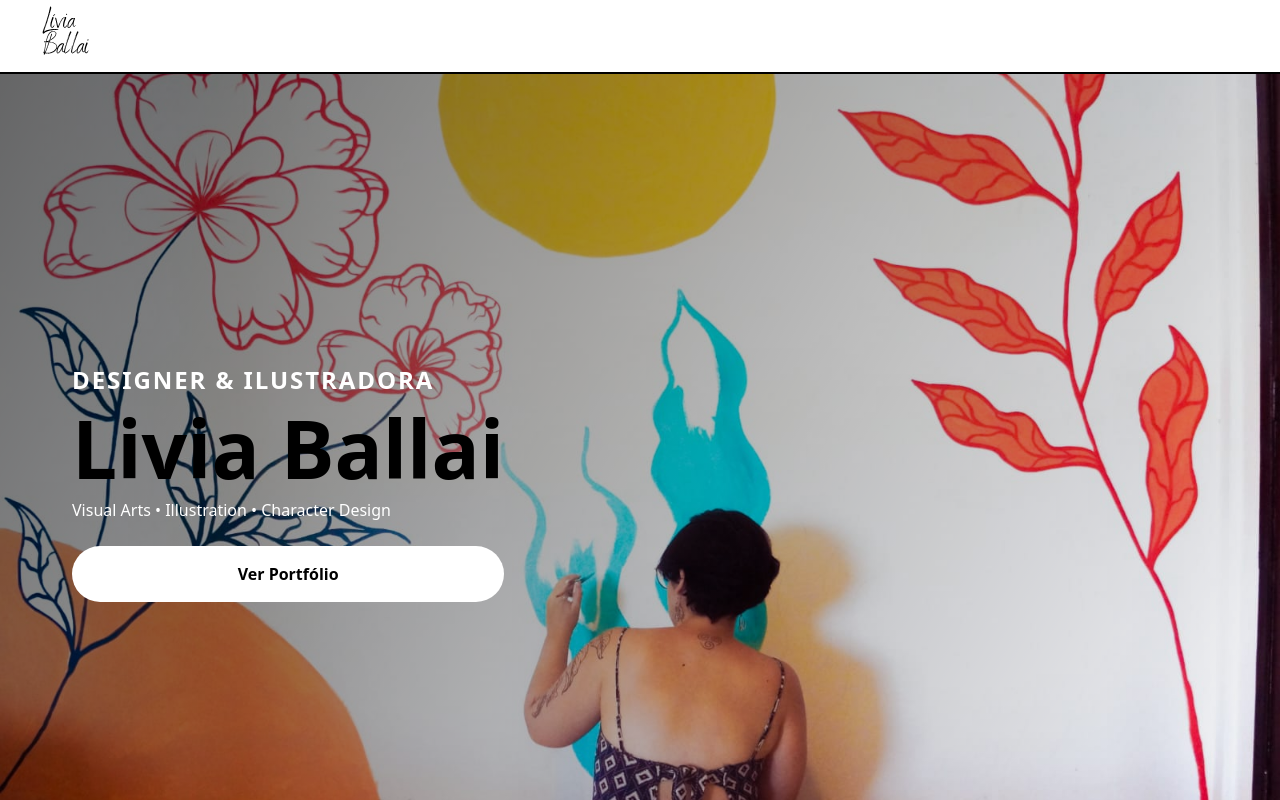
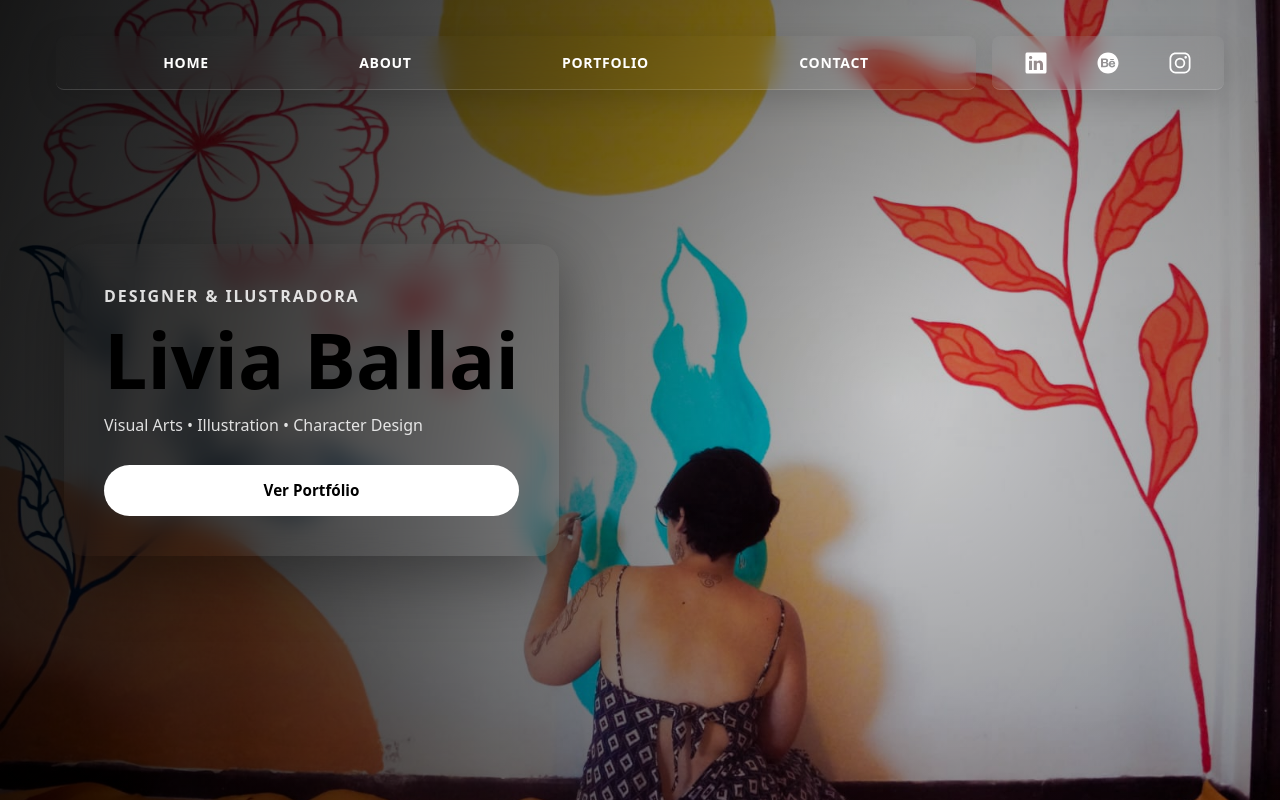
Before and after one commit to RafaelSilveirax/Livia-portfolio, a React (Vite) app: page / in a window 1280 px wide. Shown: the top 800 px of the page. Built offline with nearby package versions, Linux system fonts and the light colour scheme; a web font is replaced by a local one.

Commit message:
feat: new menu

```diff
--- a/src/components/ui/Menu.module.css
+++ b/src/components/ui/Menu.module.css
@@ -1,18 +1,18 @@
 .nav {
-  position: sticky;
+  position: fixed;
   top: 0;
-  z-index: 10;
-  background: var(--color-livia-navy-blue);
-  border-bottom: #000000 solid 2px;
+  width: 100%;
+  z-index: 50;
+  padding-top: 20px;
 }
 
 .inner {
+  max-width: 1200px;
   margin: 0 auto;
-  padding: 0.25rem 2rem;
-  display: flex;
+  padding: 1rem 1rem;
+  display: flex; /* ← ESSENCIAL: alinha links + hamburguer */
   align-items: center;
-  justify-content: space-between;
-  gap: 1.5rem;
+  justify-content: flex-end; /* empurra tudo para direita (sem logo) */
 }
 
 .logo {
@@ -20,93 +20,208 @@
   height: 64px;
 }
 
+/* ── Desktop links wrapper ── */
 .links {
   display: flex;
-  align-items: center;
-  gap: 2.5rem;
+  width: 100%;
+  gap: 1rem;
   font-family: var(--font-family-montserrat);
   color: #fff;
+}
+
+.links > * {
+  background: color-mix(in srgb, var(--color-livia-navy-blue) 50%, transparent);
+  backdrop-filter: blur(12px);
+  -webkit-backdrop-filter: blur(12px);
+  border-bottom: 1px solid rgba(255, 255, 255, 0.15);
+  box-shadow: 0 8px 30px rgba(0, 0, 0, 0.15);
+  border-radius: 8px;
+  justify-content: space-around;
+  height: 54px;
+  padding: 1rem 2rem;
+}
+
+.linksPages {
+  width: 100%;
+  display: flex;
 }
 
 .linkButton {
   background: transparent;
   border: none;
-  color: inherit;
-  font-size: 1rem;
-  text-transform: capitalize;
+  color: #fff;
+  font-size: 0.875rem;
   cursor: pointer;
   transition: color 0.2s ease;
   font-weight: 600;
   text-transform: uppercase;
+  letter-spacing: 0.05em;
+  padding: 0;
 }
 
 .linkButton:hover {
   color: var(--color-livia-turquoise);
 }
 
-.divider {
-  color: color-mix(in srgb, #fff 40%, transparent);
-  font-size: 1.2rem;
-  user-select: none;
-}
-
 .socials {
   display: flex;
-  gap: 1rem;
+  align-items: center;
   color: #fff;
+  gap: 3rem;
 }
 
 .socialLink {
   color: #fff;
   transition: color 0.2s ease;
+  display: flex;
+  align-items: center;
 }
 
 .socialLink:hover {
   color: var(--color-livia-turquoise);
 }
 
+/* ── Hamburguer — oculto no desktop ── */
 .menuButton {
-  background: transparent;
-  border: 1px solid color-mix(in srgb, var(--bg-color) 50%, transparent);
-  border-radius: 999px;
-  padding: 0.4rem 0.75rem;
   display: none;
+  background: color-mix(in srgb, var(--color-livia-navy-blue) 50%, transparent);
+  backdrop-filter: blur(12px);
+  -webkit-backdrop-filter: blur(12px);
+  border: 1px solid rgba(255, 255, 255, 0.3);
+  border-radius: 8px; /* ← era 999px, agora quadrado */
+  padding: 0.6rem 0.7rem;
   cursor: pointer;
   color: #fff;
+  flex-direction: column;
+  gap: 5px;
+  align-items: center;
+  justify-content: center;
 }
 
 .menuButton span {
   display: block;
-  width: 20px;
+  width: 22px;
   height: 2px;
   background: currentColor;
   border-radius: 999px;
-  margin: 4px 0;
+  transition:
+    transform 0.25s ease,
+    opacity 0.2s ease;
 }
 
+/* Animação X quando aberto */
+.menuButtonOpen span:nth-child(1) {
+  transform: translateY(7px) rotate(45deg);
+}
+.menuButtonOpen span:nth-child(2) {
+  opacity: 0;
+  transform: scaleX(0);
+}
+.menuButtonOpen span:nth-child(3) {
+  transform: translateY(-7px) rotate(-45deg);
+}
+
+/* ── Mobile panel ── */
 .mobilePanel {
-  display: none;
-  background: var(--color-livia-navy-blue);
-  padding: 0.5rem 1.5rem 1rem;
-  border-top: 1px solid color-mix(in srgb, var(--bg-color) 20%, transparent);
+  max-height: 0;
+  overflow: hidden;
+  opacity: 0;
+  transition:
+    max-height 0.35s ease,
+    opacity 0.25s ease;
 }
 
 .mobilePanelOpen {
-  display: grid;
-  gap: 1rem;
+  max-height: 500px;
+  opacity: 1;
+}
+
+.mobilePanelInner {
+  margin: 0.5rem 1.5rem 1rem;
+  padding: 1.25rem 1.5rem;
+  display: flex;
+  flex-direction: column;
+  gap: 1.25rem;
+
+  /* mesmo glassmorphism do desktop */
+  background: color-mix(in srgb, var(--color-livia-navy-blue) 70%, transparent);
+  backdrop-filter: blur(16px);
+  -webkit-backdrop-filter: blur(16px);
+  border: 1px solid rgba(255, 255, 255, 0.12);
+  border-radius: 12px;
+  box-shadow: 0 8px 30px rgba(0, 0, 0, 0.2);
 }
 
 .mobileLinks {
-  display: grid;
-  gap: 0.75rem;
+  display: flex;
+  flex-direction: column;
+  gap: 0.25rem;
 }
 
+/* Links individuais no mobile com linha separadora */
+.mobileLinkButton {
+  background: transparent;
+  border: none;
+  border-bottom: 1px solid rgba(255, 255, 255, 0.08);
+  color: #fff;
+  font-family: var(--font-family-montserrat);
+  font-size: 0.9rem;
+  font-weight: 600;
+  text-transform: uppercase;
+  letter-spacing: 0.08em;
+  cursor: pointer;
+  text-align: left;
+  padding: 0.65rem 0;
+  transition:
+    color 0.2s ease,
+    padding-left 0.2s ease;
+}
+
+.mobileLinkButton:last-child {
+  border-bottom: none;
+}
+
+.mobileLinkButton:hover {
+  color: var(--color-livia-turquoise);
+  padding-left: 6px;
+}
+
+/* Divisor */
+.mobileDivider {
+  height: 1px;
+  background: rgba(255, 255, 255, 0.1);
+}
+
+.mobileSocials {
+  display: flex;
+  gap: 1.25rem;
+  align-items: center;
+}
+
+.mobileSocialLink {
+  color: rgba(255, 255, 255, 0.75);
+  transition: color 0.2s ease;
+  display: flex;
+  align-items: center;
+}
+
+.mobileSocialLink:hover {
+  color: var(--color-livia-turquoise);
+}
+
+/* ── Breakpoint mobile ── */
 @media (max-width: 820px) {
+  .nav {
+    padding-top: 0;
+  }
+  .inner {
+    padding: 0; /* mantém tudo à direita */
+  }
   .links {
-    display: none;
+    display: none; /* esconde menu desktop */
   }
 
   .menuButton {
-    display: block;
+    display: flex; /* mostra hamburguer */
   }
 }
--- a/src/components/ui/Menu.tsx
+++ b/src/components/ui/Menu.tsx
@@ -1,62 +1,90 @@
-import { useState } from "react";
-import { IoLogoInstagram, IoLogoLinkedin } from "react-icons/io5";
-import logoOficial from "../../assets/logo_oficial.svg";
+import { useState, useEffect } from "react";
+import {
+  IoLogoInstagram,
+  IoLogoLinkedin,
+  IoLogoBehance,
+} from "react-icons/io5";
 import styles from "./Menu.module.css";
 
-const sections = ["about", "portfolio", "contact"];
+const sections = ["home", "about", "portfolio", "contact"];
+
+const socialLinks = [
+  {
+    href: "https://www.linkedin.com/in/l%C3%ADvia-ballai-9b650b1a2/",
+    icon: <IoLogoLinkedin size={24} />,
+    label: "LinkedIn",
+  },
+  {
+    href: "https://www.behance.net/liviaballaf10d",
+    icon: <IoLogoBehance size={24} />,
+    label: "Behance",
+  },
+  {
+    href: "https://www.instagram.com/livia_zab/",
+    icon: <IoLogoInstagram size={24} />,
+    label: "Instagram",
+  },
+];
 
 function Menu() {
   const [isOpen, setIsOpen] = useState(false);
+  useEffect(() => {
+    const mq = window.matchMedia("(min-width: 821px)");
+
+    function handleChange(e: MediaQueryListEvent) {
+      if (e.matches) setIsOpen(false);
+    }
+
+    mq.addEventListener("change", handleChange);
+    return () => mq.removeEventListener("change", handleChange);
+  }, []);
 
   function scrollTo(section: string) {
-    document.getElementById(section)?.scrollIntoView({
-      behavior: "smooth",
-    });
+    document.getElementById(section)?.scrollIntoView({ behavior: "smooth" });
     setIsOpen(false);
   }
 
   return (
     <nav className={styles.nav}>
+      {/* ── Barra principal ── */}
       <div className={styles.inner}>
-        <img src={logoOficial} alt="Logo Livia" className={styles.logo} />
+        {/* Links desktop */}
+        <div className={styles.links}>
+          <div className={styles.linksPages}>
+            {sections.map((sec) => (
+              <button
+                className={styles.linkButton}
+                key={sec}
+                onClick={() => scrollTo(sec)}
+              >
+                {sec}
+              </button>
+            ))}
+          </div>
 
-        <div className={styles.links}>
-          {sections.map((sec) => (
-            <button
-              className={styles.linkButton}
-              key={sec}
-              onClick={() => scrollTo(sec)}
-            >
-              {sec}
-            </button>
-          ))}
-          <span className={styles.divider}>|</span>
-          <a
-            className={styles.socialLink}
-            href="https://www.linkedin.com/in/l%C3%ADvia-ballai-9b650b1a2/"
-            target="_blank"
-            rel="noopener noreferrer"
-            aria-label="LinkedIn"
-          >
-            <IoLogoLinkedin className="text-4xl" />
-          </a>
-          <a
-            className={styles.socialLink}
-            href="https://www.instagram.com/livia_zab/"
-            target="_blank"
-            rel="noopener noreferrer"
-            aria-label="Instagram"
-          >
-            <IoLogoInstagram className="text-4xl" />
-          </a>
+          <div className={styles.socials}>
+            {socialLinks.map(({ href, icon, label }) => (
+              <a
+                key={label}
+                className={styles.socialLink}
+                href={href}
+                target="_blank"
+                rel="noopener noreferrer"
+                aria-label={label}
+              >
+                {icon}
+              </a>
+            ))}
+          </div>
         </div>
 
+        {/* Hamburguer — aparece só no mobile */}
         <button
-          className={styles.menuButton}
+          className={`${styles.menuButton} ${isOpen ? styles.menuButtonOpen : ""}`}
           onClick={() => setIsOpen((prev) => !prev)}
           aria-expanded={isOpen}
           aria-controls="mobile-menu"
-          aria-label="Abrir menu"
+          aria-label={isOpen ? "Fechar menu" : "Abrir menu"}
         >
           <span />
           <span />
@@ -64,38 +92,43 @@ function Menu() {
         </button>
       </div>
 
+      {/* ── Painel mobile ── */}
       <div
         id="mobile-menu"
         className={`${styles.mobilePanel} ${isOpen ? styles.mobilePanelOpen : ""}`}
+        aria-hidden={!isOpen}
       >
-        <div className={styles.mobileLinks}>
-          {sections.map((sec) => (
-            <button
-              className={styles.linkButton}
-              key={sec}
-              onClick={() => scrollTo(sec)}
-            >
-              {sec}
-            </button>
-          ))}
-        </div>
-        <div className={styles.socials}>
-          <a
-            href="https://www.linkedin.com/in/l%C3%ADvia-ballai-9b650b1a2/"
-            target="_blank"
-            rel="noopener noreferrer"
-            aria-label="LinkedIn"
-          >
-            <IoLogoLinkedin className="text-4xl" />
-          </a>
-          <a
-            href="https://www.instagram.com/livia_zab/"
-            target="_blank"
-            rel="noopener noreferrer"
-            aria-label="Instagram"
-          >
-            <IoLogoInstagram className="text-4xl" />
-          </a>
+        <div className={styles.mobilePanelInner}>
+          {/* Links de navegação */}
+          <div className={styles.mobileLinks}>
+            {sections.map((sec) => (
+              <button
+                className={styles.mobileLinkButton}
+                key={sec}
+                onClick={() => scrollTo(sec)}
+              >
+                {sec}
+              </button>
+            ))}
+          </div>
+
+          <div className={styles.mobileDivider} />
+
+          {/* Redes sociais */}
+          <div className={styles.mobileSocials}>
+            {socialLinks.map(({ href, icon, label }) => (
+              <a
+                key={label}
+                className={styles.mobileSocialLink}
+                href={href}
+                target="_blank"
+                rel="noopener noreferrer"
+                aria-label={label}
+              >
+                {icon}
+              </a>
+            ))}
+          </div>
         </div>
       </div>
     </nav>
--- a/src/sections/home/Home.tsx
+++ b/src/sections/home/Home.tsx
@@ -3,20 +3,26 @@ import HomeBackground from "../../assets/home-background.png";
 
 function Home() {
   return (
-    <section
-      className={styles.hero}
-      id="portfolio"
-      style={{
-        backgroundImage: `linear-gradient(120deg, rgba(0, 0, 0, 0.6), transparent), url(${HomeBackground})`,
-      }}
-    >
+    <section className={styles.hero} id="portfolio">
+      <img
+        src={HomeBackground}
+        alt="Livia Ballai pintando mural artístico"
+        className={styles.hero__img}
+        fetchPriority="high"
+      />
+
+      <div className={styles.hero__overlay} />
+
       <div className={styles.container}>
         <div className={styles.content}>
           <p className={styles.kicker}>Designer & Ilustradora</p>
+
           <h1 className={styles.title}>Livia Ballai</h1>
+
           <p className={styles.subtitle}>
             Visual Arts • Illustration • Character Design
           </p>
+
           <button className={styles.cta}>Ver Portfólio</button>
         </div>
       </div>
--- a/src/sections/home/home.module.css
+++ b/src/sections/home/home.module.css
@@ -1,41 +1,73 @@
 .hero {
   position: relative;
-  min-height: 100vh;
-  background-size: cover;
-  background-position: center;
-  padding: 6rem 0 4rem;
+  width: 100%;
+  min-height: 100svh;
+  overflow: hidden;
+}
+
+.hero__img {
+  position: absolute;
+  inset: 0;
+  width: 100%;
+  height: 100%;
+  object-fit: cover;
+  object-position: center 35%;
+  z-index: 0;
+}
+
+.hero__overlay {
+  position: absolute;
+  inset: 0;
+  z-index: 1;
+
+  background:
+    radial-gradient(circle at 70% 50%, rgba(0, 0, 0, 0.1), rgba(0, 0, 0, 0.65)),
+    linear-gradient(
+      110deg,
+      rgba(0, 0, 0, 0.75) 0%,
+      rgba(0, 0, 0, 0.4) 40%,
+      rgba(0, 0, 0, 0.1) 70%
+    );
 }
 
 .container {
   position: relative;
-  max-width: 1200px;
+  z-index: 2;
+  width: 100%;
+  max-width: 1280px;
   margin: 0 auto;
-  padding: 0 2rem;
+  padding: 0 clamp(1.5rem, 5vw, 4rem);
+  min-height: 100svh;
   display: flex;
   align-items: center;
-  min-height: calc(100vh - 10rem);
 }
 
 .content {
   display: flex;
   flex-direction: column;
-  gap: 0.5rem;
-  max-width: 32rem;
+  gap: 0.75rem;
+  max-width: 520px;
+  padding: 2.5rem;
+  border-radius: 20px;
+  backdrop-filter: blur(12px);
+  /* background: rgba(0, 0, 0, 0.25); */
+  background: color-mix(in srgb, var(--color-livia-navy-blue) 25%, transparent);
+  box-shadow: 0 20px 60px rgba(0, 0, 0, 0.35);
 }
 
 .kicker {
   font-family: var(--font-family-glacial);
   font-weight: 600;
-  letter-spacing: 0.08em;
+  letter-spacing: 0.12em;
   text-transform: uppercase;
-  color: #fff;
-  font-size: 1.5rem;
+  color: rgba(255, 255, 255, 0.85);
+  font-size: 1rem;
 }
 
 .title {
   font-family: var(--font-family-montserrat);
   font-weight: 700;
-  font-size: 5rem;
+  font-size: clamp(3rem, 6vw, 5rem);
   color: var(--color-livia-dark-coral);
   line-height: 1.05;
 }
@@ -43,44 +75,61 @@
 .subtitle {
   font-family: var(--font-family-glacial);
   font-size: 1rem;
-  color: #fff;
+  color: rgba(255, 255, 255, 0.85);
 }
 
 .cta {
   font-family: var(--font-family-glacial);
   font-weight: 600;
-  font-size: 1rem;
-  padding: 1rem 2rem;
-  margin: 1rem 0;
+  font-size: 0.95rem;
+  padding: 0.9rem 2rem;
+  margin-top: 1rem;
   border-radius: 999px;
   border: none;
   background: #fff;
   color: var(--color-livia-copper);
   cursor: pointer;
   transition:
-    transform 0.2s ease,
-    background 0.2s ease;
+    transform 0.25s ease,
+    box-shadow 0.25s ease,
+    background 0.25s ease;
 }
 
 .cta:hover {
   background: var(--color-livia-copper);
-  color: #fff;
-  transform: translateY(-2px);
+  color: white;
+  transform: translateY(-3px);
+  box-shadow: 0 10px 30px rgba(0, 0, 0, 0.3);
 }
 
-@media (max-width: 900px) {
+@media (max-width: 768px) {
   .container {
-    min-height: auto;
+    align-items: flex-end;
+    padding-bottom: 4rem;
   }
-}
 
-@media (max-width: 600px) {
-  .hero {
-    padding: 5rem 0 3rem;
+  .content {
+    max-width: 100%;
+    padding: 2rem;
+  }
+
+  .title {
+    font-size: 3rem;
   }
 
   .cta {
     width: 100%;
-    text-align: center;
+  }
+
+  .hero__img {
+    object-position: 60% 25%;
   }
 }
+
+/* ultrawide */
+
+@media (min-width: 2000px) {
+  .hero__img {
+    object-position: center 20%;
+  }
+}
```
